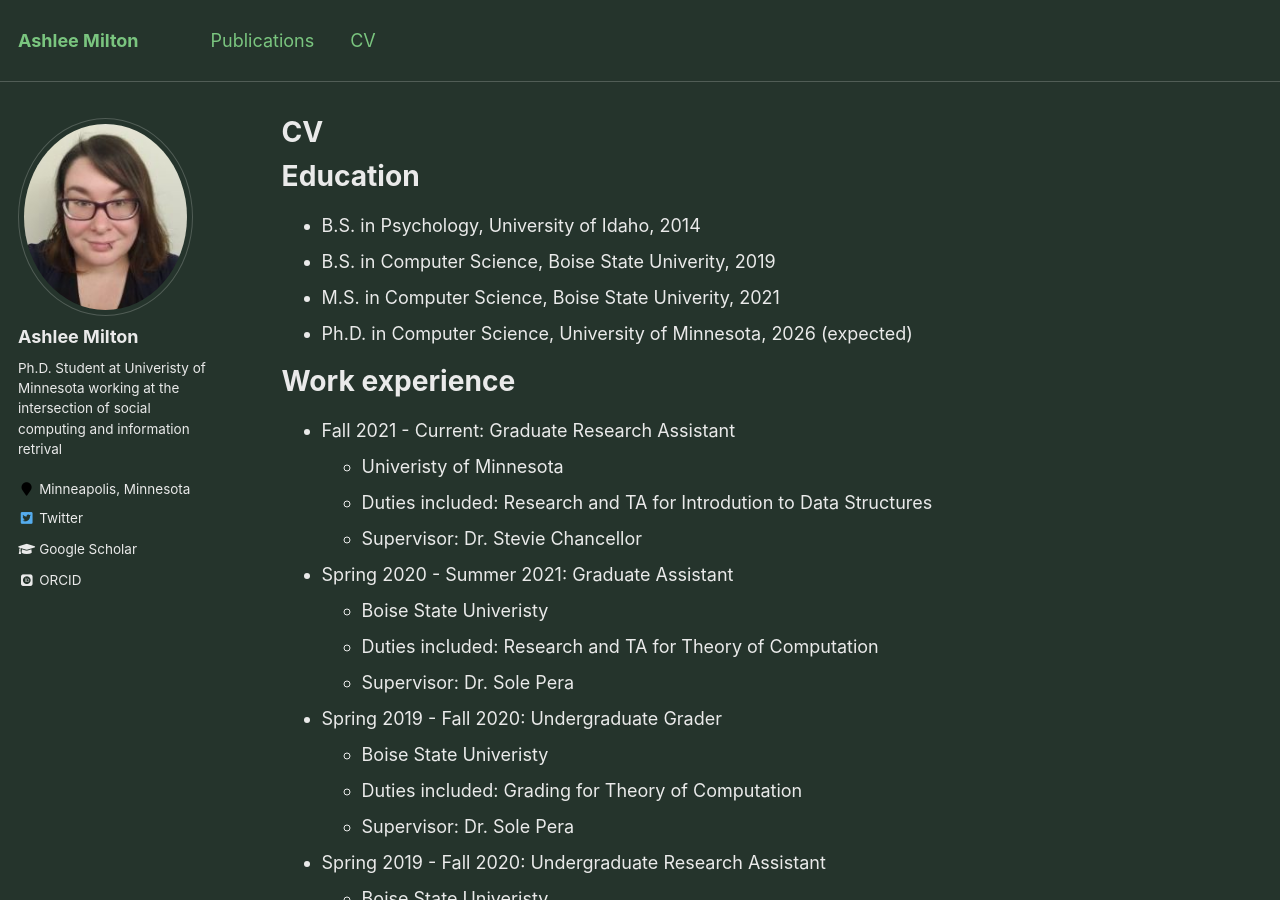
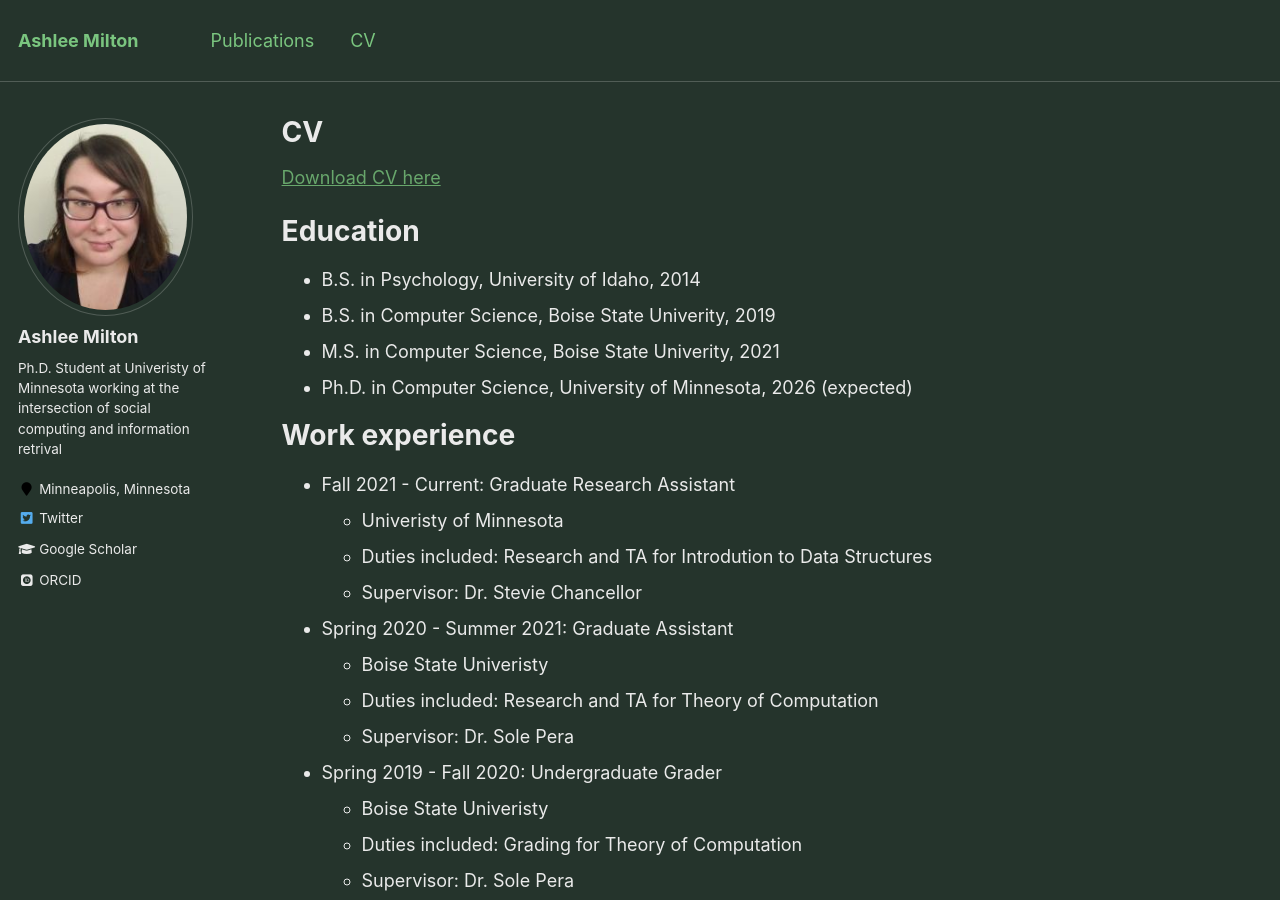
Before and after one commit to ashleemilton/ashleemilton.github.io, a Jekyll site: the page built from _pages/cv.md, in a window 1280 px wide and 900 px high. Built offline with Jekyll 4.4.1, drawn with Linux system fonts in a browser that asks for light colours; some web fonts are replaced.

Commit message:
moved cv download

```diff
--- a/_pages/cv.md
+++ b/_pages/cv.md
@@ -8,6 +8,7 @@ redirect_from:
 ---
 
 {% include base_path %}
+[Download CV here](http://ashleemilton.github.io/files/CV2024.pdf)
 
 Education
 ======
```
Also changed, not shown: other parts of _pages/cv.md (+0 -2 lines).
